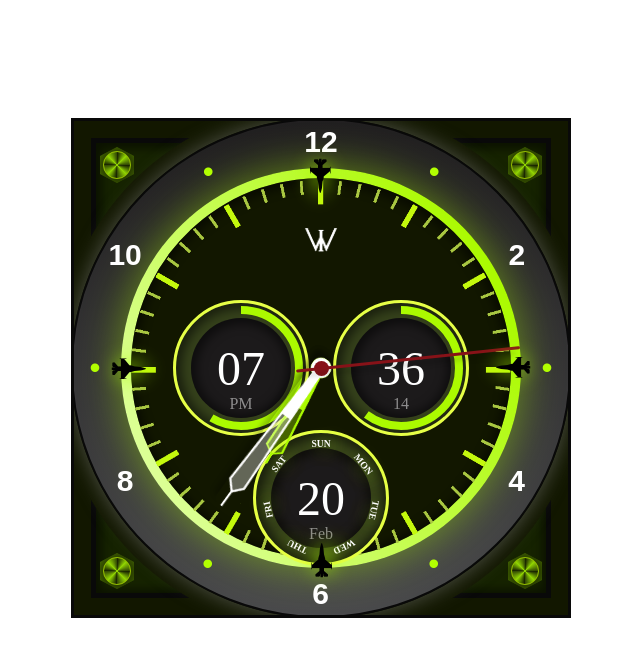
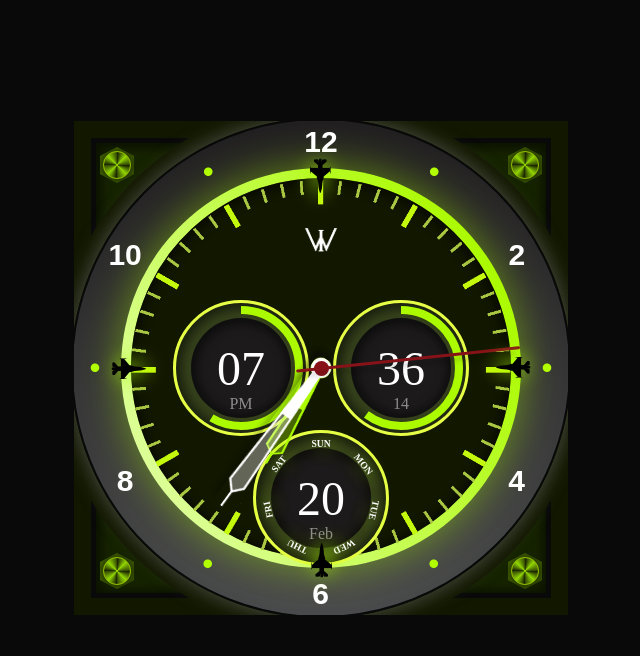
Before and after one commit to mrop18/clock, a plain HTML site: page index.html in a window 1280 px wide. Shown: the whole page, without its empty margins (319-959 px from the left). Drawn offline with Linux system fonts and the light colour scheme.

Commit message:
Update index.html

```diff
--- a/index.html
+++ b/index.html
@@ -12,6 +12,7 @@ body{
     display: flex;
     justify-content: center;
     align-items: center;
+    background-color: #090909;
 }
 .container{
     position: relative;
```
